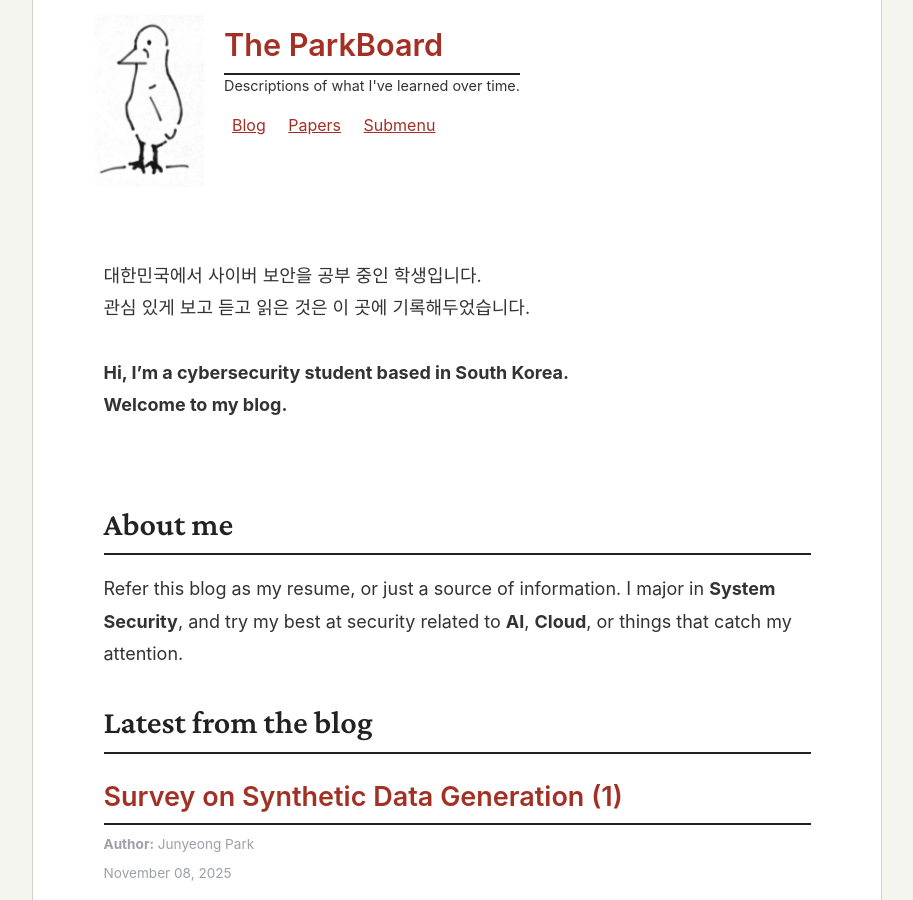
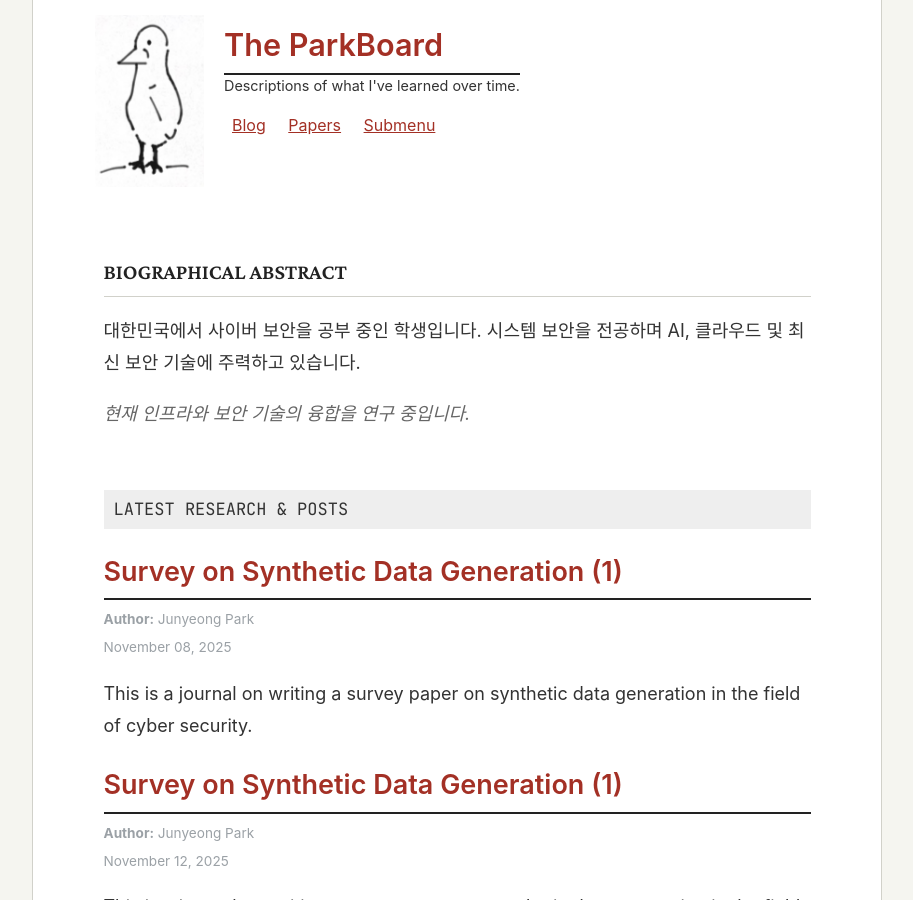
Before and after one commit to pjy010218/pjy010218.github.io, a Jekyll site: the page built from index.md, in a window 1280 px wide and 900 px high, scrolled down 204 px. Shown: the whole window, without its empty margins (183-1096 px from the left). Built offline with Jekyll 4.4.1, drawn with Linux system fonts in a browser that asks for light colours; some web fonts are replaced.

Commit message:
Update index.md

```diff
--- a/index.md
+++ b/index.md
@@ -1,21 +1,16 @@
 ---
 layout: home
-comments: false
-seotitle: TheParkBoard - Where I write about things I've learned.
-description: Hi, I'm a cybersecurity student, and here are some things I've worked, working, will work on.
 ---
 
-대한민국에서 사이버 보안을 공부 중인 학생입니다.<br>
-관심 있게 보고 듣고 읽은 것은 이 곳에 기록해두었습니다.<br>
-<br>
-**Hi, I'm a cybersecurity student based in South Korea.**<br>
-**Welcome to my blog.**
+<section class="intro-section" style="margin-bottom: 60px;">
+    <h2 style="font-size: 1.2rem; text-transform: uppercase; border-bottom: 1px solid #d1d1ca;">Biographical Abstract</h2>
+    <p>
+        대한민국에서 사이버 보안을 공부 중인 학생입니다.
+        시스템 보안을 전공하며 AI, 클라우드 및 최신 보안 기술에 주력하고 있습니다.
+    </p>
+    <p style="font-style: italic; color: #666; margin-top: 10px;">
+        현재 인프라와 보안 기술의 융합을 연구 중입니다.
+    </p>
+</section>
 
-<br>
-
-## About me
-
-Refer this blog as my resume, or just a source of information.
-I major in **System Security**, and try my best at security related to **AI**, **Cloud**, or things that catch my attention.
-
-## Latest from the blog
+<div class="section-title" style="font-family: var(--font-mono); background: #eee; padding: 4px 10px; margin: 40px 0 20px 0;">LATEST RESEARCH & POSTS</div>
```
